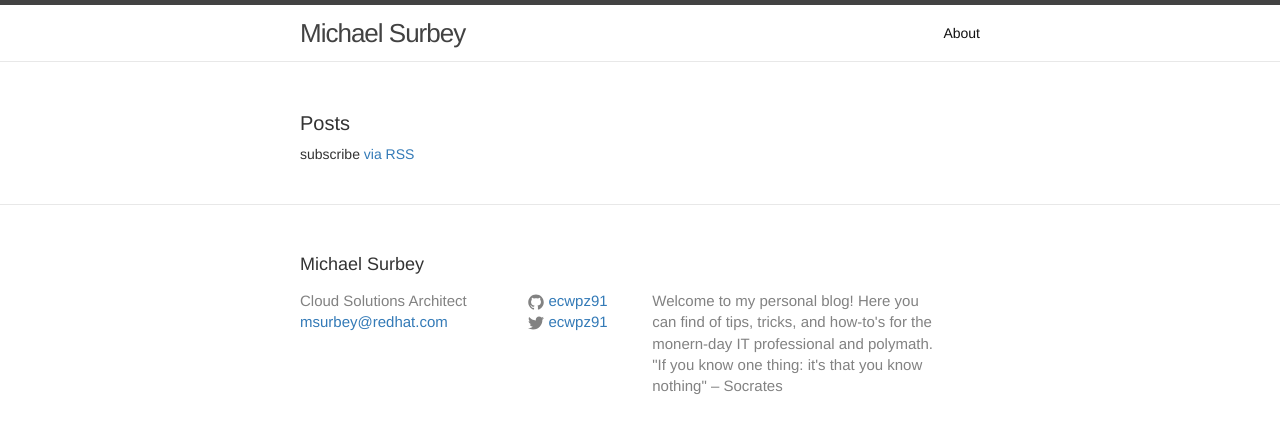
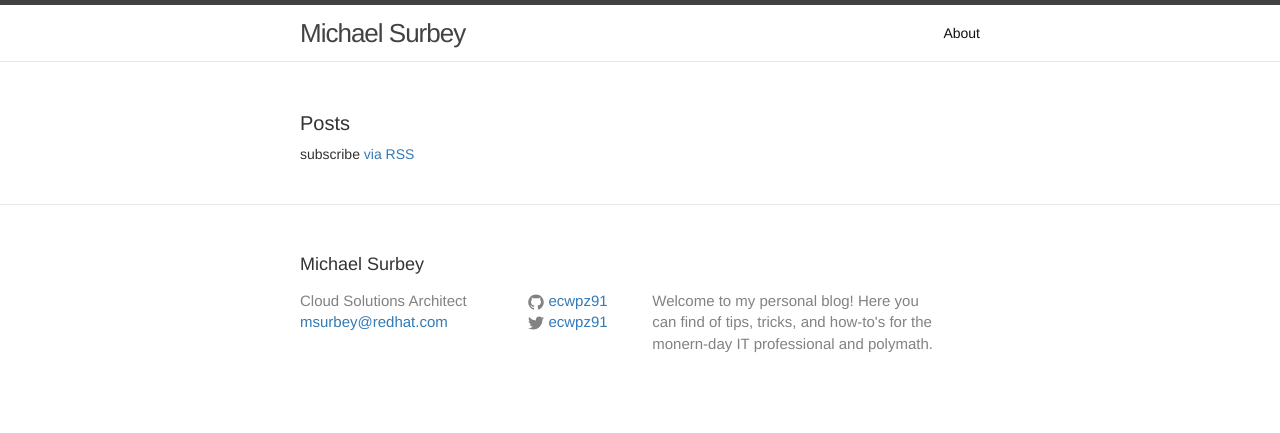
Before and after one commit to ecwpz91/ecwpz91.github.io, a Jekyll site: the page built from index.html, in a window 1280 px wide. Shown: the top 433 px of the page. Built offline with Jekyll 4.4.1, drawn with Linux system fonts in a browser that asks for light colours; nearby versions of some CDN libraries.

Commit message:
Removed Socratic paradox quote

```diff
--- a/_config.yml
+++ b/_config.yml
@@ -11,8 +11,7 @@ vocation: Cloud Solutions Architect
 email: msurbey@redhat.com
 description: > # this means to ignore newlines until "baseurl:"
   Welcome to my personal blog! Here you can find of tips, tricks, and how-to's
-  for the monern-day IT professional and polymath. "If you know one thing: it's
-  that you know nothing" – Socrates
+  for the monern-day IT professional and polymath.
 baseurl: "" # the subpath of your site, e.g. /blog
 url: "https://ecwpz91.github.io/" # the base hostname & protocol for your site
 twitter_username: ecwpz91
```
